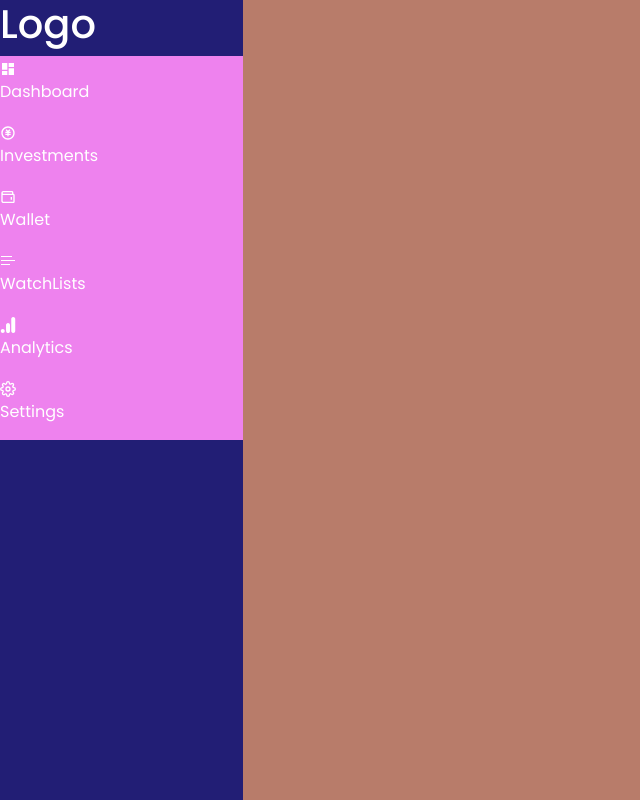
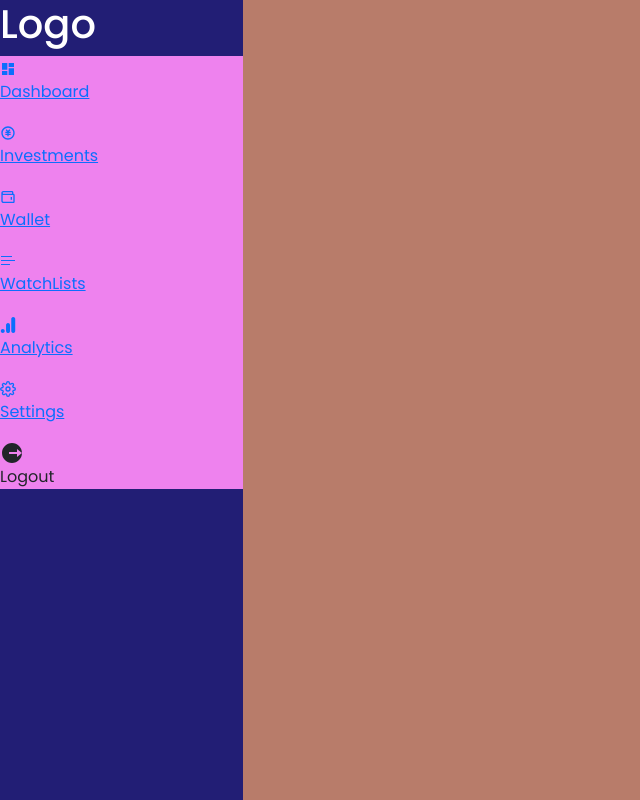
Before and after one commit to kwameaj67/dashboard-digi, a React (Create React App) app: page / in a window 1280 px wide. Shown: the whole page, without its empty margins (0-640 px from the left). Built offline with nearby package versions, Linux system fonts and the light colour scheme.

Commit message:
add logout

```diff
--- a/src/components/SideBar/sideBar.js
+++ b/src/components/SideBar/sideBar.js
@@ -1,32 +1,36 @@
 import React from 'react'
-import { Switch } from "react-router-dom";
+import { Link } from "react-router-dom";
 import "./sideBar.css"
 import routes from './sideBarData'
+import {RiLogoutCircleRFill} from 'react-icons/ri'
 
 
 
 const SideBar = () => {
     return (
-        <div class="sideBarArea">
+        <div className="sideBarArea">
                 <h1>Logo</h1>
-                <Switch>
                     <ul className="sideBarList">
                         {
                             routes.map((value, key) => {
                                 return (
-                                    <li>
-                                        <div className="row">
-                                            {/* <Link to={value.path}> */}
-                                                <div>{value.icon}</div>
-                                                <div><p>{value.title}</p></div>
-                                            {/* </Link> */}
-                                        </div>
-                                    </li>
+                                    <div className="row" key={key} >
+                                        <Link to={value.path}>
+                                            <div key={key} className="item" id={value.path === value.title ? "active" : ""}>
+                                                <div className="icon">{value.icon}</div>
+                                                <p>{value.title}</p>
+                                                {/* <div><p>{value.title}</p></div> */}
+                                            </div>
+                                        </Link>
+                                    </div>
                                 )
                             })
                         }
+                    <div className="logout">
+                        <RiLogoutCircleRFill className="logout-icon" size={24}/>
+                        <div><p>Logout</p></div>
+                    </div>
                     </ul>
-                </Switch>
         </div>
     )
 }
```
